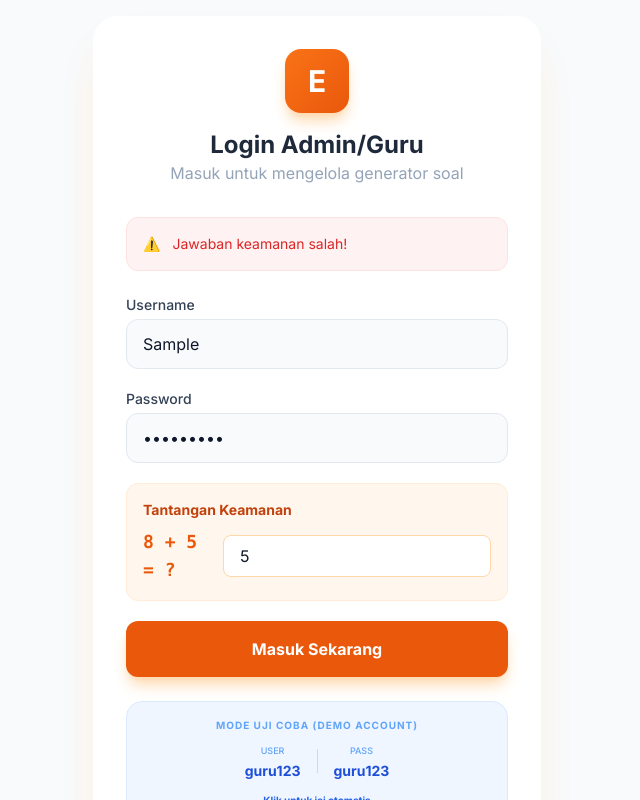
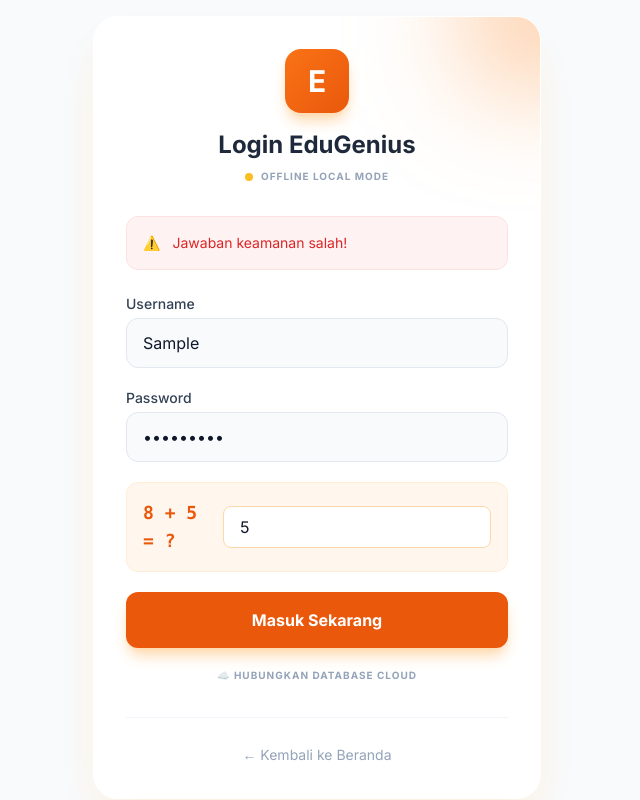
Before and after one commit to hairihasbi/Edugenius, a React (Vite) app: page /#/login in a window 1280 px wide. Both pictures are taken after typing "Sample", "Sample123", "5" into the empty fields and a click on the button "Masuk Sekarang". Shown: the top 800 px of the page, without its empty margins (323-963 px from the left). Built offline with nearby package versions, Linux system fonts and the light colour scheme.

Commit message:
Add files via upload

```diff
--- a/pages/Login.tsx
+++ b/pages/Login.tsx
@@ -9,16 +9,39 @@
   const [challenge, setChallenge] = useState({ q: '', a: 0 });
   const [userAnswer, setUserAnswer] = useState('');
   const [error, setError] = useState('');
+  const [showCloudConfig, setShowCloudConfig] = useState(false);
+  const [cloudConfig, setCloudConfig] = useState({ url: '', token: '' });
+  const [dbStatus, setDbStatus] = useState<'TURSO' | 'LOCAL'>('LOCAL');
   const navigate = useNavigate();
 
   useEffect(() => {
     generateChallenge();
+    setDbStatus(DB.getConnectionType());
+    const saved = localStorage.getItem('edugenius_settings');
+    if (saved) {
+      const parsed = JSON.parse(saved);
+      setCloudConfig({ url: parsed.tursoUrl || '', token: parsed.tursoToken || '' });
+    }
   }, []);
 
   const generateChallenge = () => {
     const a = Math.floor(Math.random() * 10) + 1;
     const b = Math.floor(Math.random() * 10) + 1;
     setChallenge({ q: `${a} + ${b} = ?`, a: a + b });
+  };
+
+  const handleConnectCloud = async () => {
+    const settings = await DB.getSettings();
+    const updated = { ...settings, tursoUrl: cloudConfig.url, tursoToken: cloudConfig.token };
+    await DB.saveSettings(updated);
+
+    const test = await DB.testConnection(cloudConfig.url, cloudConfig.token);
+    if (test.success) {
+      alert("Database Cloud Terhubung! Sekarang Anda bisa login menggunakan akun yang ada di server.");
+      window.location.reload();
+    } else {
+      setError("Gagal terhubung: " + test.message);
+    }
   };
 
   const handleLogin = async (e: React.FormEvent) => {
@@ -29,35 +52,41 @@
       return;
     }
 
-    // Fix: Await getUsers from DB since it's an async operation
     const users = await DB.getUsers();
     const inputUsername = username.toLowerCase().trim();
 
-    // Check hardcoded admin for specific prompt requirement
+    // Akun Master tetap bisa masuk walau offline/online
     if (inputUsername === 'hairi' && password === 'Midorima88@@') {
       localStorage.setItem('edugenius_session', JSON.stringify({ username: 'hairi', role: 'ADMIN' }));
       navigate('/dashboard');
       return;
     }
 
-    // Check dynamic users
     const foundUser = users.find(u => u.username === inputUsername);
     if (foundUser && foundUser.active && foundUser.password === password) {
       localStorage.setItem('edugenius_session', JSON.stringify({ username: foundUser.username, role: foundUser.role }));
       navigate('/dashboard');
     } else {
-      setError('Username, Password salah, atau akun non-aktif!');
+      setError('Username, Password salah, atau database belum sinkron!');
       generateChallenge();
     }
   };
 
   return (
     <div className="min-h-screen flex items-center justify-center p-4 bg-slate-50">
-      <div className="w-full max-w-md bg-white rounded-3xl shadow-2xl shadow-orange-100 p-8 border border-white">
+      <div className="w-full max-w-md bg-white rounded-3xl shadow-2xl shadow-orange-100 p-8 border border-white relative overflow-hidden">
+        {/* Background Accent */}
+        <div className={`absolute top-0 right-0 w-24 h-24 blur-3xl -mr-12 -mt-12 transition-colors ${dbStatus === 'TURSO' ? 'bg-green-400' : 'bg-orange-400'}`}></div>
+
         <div className="text-center mb-8">
           <div className="w-16 h-16 orange-gradient rounded-2xl flex items-center justify-center text-white font-bold text-3xl shadow-lg shadow-orange-200 mx-auto mb-4">E</div>
-          <h2 className="text-2xl font-bold text-slate-800">Login Admin/Guru</h2>
-          <p className="text-slate-400">Masuk untuk mengelola generator soal</p>
+          <h2 className="text-2xl font-bold text-slate-800">Login EduGenius</h2>
+          <div className="mt-2 flex items-center justify-center space-x-2">
+            <span className={`w-2 h-2 rounded-full ${dbStatus === 'TURSO' ? 'bg-green-500 animate-pulse' : 'bg-amber-400'}`}></span>
+            <span className="text-[10px] font-black uppercase tracking-widest text-slate-400">
+              {dbStatus === 'TURSO' ? 'Cloud Server Active' : 'Offline Local Mode'}
+            </span>
+          </div>
         </div>
 
         {error && (
@@ -67,12 +96,40 @@
           </div>
         )}
 
+        {showCloudConfig ? (
+          <div className="space-y-4 animate-in fade-in slide-in-from-top-4">
+            <div className="p-4 bg-blue-50 rounded-2xl border border-blue-100 mb-4">
+              <h3 className="text-xs font-black text-blue-700 uppercase mb-1">Pindah Perangkat?</h3>
+              <p className="text-[10px] text-blue-600">Masukkan URL & Token Turso Anda untuk menarik data dari Cloud.</p>
+            </div>
+            <div>
+              <label className="block text-[10px] font-bold text-slate-400 uppercase mb-1">Turso DB URL</label>
+              <input
+                type="text" value={cloudConfig.url} onChange={e => setCloudConfig({...cloudConfig, url: e.target.value})}
+                className="w-full px-4 py-3 bg-slate-50 border border-slate-200 rounded-xl text-xs font-mono"
+                placeholder="libsql://..."
+              />
+            </div>
+            <div>
+              <label className="block text-[10px] font-bold text-slate-400 uppercase mb-1">Auth Token</label>
+              <input
+                type="password" value={cloudConfig.token} onChange={e => setCloudConfig({...cloudConfig, token: e.target.value})}
+                className="w-full px-4 py-3 bg-slate-50 border border-slate-200 rounded-xl text-xs font-mono"
+                placeholder="eyJhbG..."
+              />
+            </div>
+            <div className="flex space-x-2">
+              <button onClick={() => setShowCloudConfig(false)} className="flex-1 py-3 bg-slate-100 text-slate-600 font-bold rounded-xl text-xs">Kembali</button>
+              <button onClick={handleConnectCloud} className="flex-1 py-3 bg-blue-600 text-white font-bold rounded-xl text-xs shadow-lg shadow-blue-100">Hubungkan Cloud</button>
+            </div>
+          </div>
+        ) : (
           <form onSubmit={handleLogin} className="space-y-5">
             <div>
               <label className="block text-sm font-medium text-slate-700 mb-1">Username</label>
               <input
                 type="text"
-              className="w-full px-4 py-3 bg-slate-50 border border-slate-200 rounded-xl focus:ring-2 focus:ring-orange-500 focus:outline-none"
+                className="w-full px-4 py-3 bg-slate-50 border border-slate-200 rounded-xl focus:ring-2 focus:ring-orange-500 outline-none"
                 value={username}
                 onChange={(e) => setUsername(e.target.value)}
                 required
@@ -82,7 +139,7 @@
               <label className="block text-sm font-medium text-slate-700 mb-1">Password</label>
               <input
                 type="password"
-              className="w-full px-4 py-3 bg-slate-50 border border-slate-200 rounded-xl focus:ring-2 focus:ring-orange-500 focus:outline-none"
+                className="w-full px-4 py-3 bg-slate-50 border border-slate-200 rounded-xl focus:ring-2 focus:ring-orange-500 outline-none"
                 value={password}
                 onChange={(e) => setPassword(e.target.value)}
                 required
@@ -90,7 +147,6 @@
             </div>
 
             <div className="p-4 bg-orange-50 rounded-xl border border-orange-100">
-            <label className="block text-sm font-bold text-orange-700 mb-2">Tantangan Keamanan</label>
               <div className="flex items-center space-x-4">
                 <span className="text-lg font-mono font-bold text-orange-600">{challenge.q}</span>
                 <input
@@ -107,28 +163,16 @@
             <button className="w-full py-4 bg-orange-600 text-white font-bold rounded-xl shadow-lg shadow-orange-200 hover:bg-orange-700 transition-colors">
               Masuk Sekarang
             </button>
+
+            <button
+              type="button"
+              onClick={() => setShowCloudConfig(true)}
+              className="w-full text-center text-[10px] font-black text-slate-400 uppercase tracking-widest hover:text-orange-600 transition-colors"
+            >
+              ☁️ Hubungkan Database Cloud
+            </button>
           </form>
-
-        <div className="mt-6 p-4 bg-blue-50 rounded-2xl border border-blue-100 text-center animate-in fade-in slide-in-from-bottom-2 duration-500">
-           <p className="text-[10px] font-black text-blue-400 uppercase tracking-widest mb-2">Mode Uji Coba (Demo Account)</p>
-           <div className="flex items-center justify-center space-x-4 text-sm font-bold text-blue-700">
-              <div className="flex flex-col">
-                 <span className="text-[9px] text-blue-400 font-medium uppercase">User</span>
-                 <span>guru123</span>
-              </div>
-              <div className="w-px h-6 bg-blue-200"></div>
-              <div className="flex flex-col">
-                 <span className="text-[9px] text-blue-400 font-medium uppercase">Pass</span>
-                 <span>guru123</span>
-              </div>
-           </div>
-           <button
-             onClick={() => { setUsername('guru123'); setPassword('guru123'); }}
-             className="mt-3 text-[10px] font-bold text-blue-600 hover:underline"
-           >
-             Klik untuk isi otomatis
-           </button>
-        </div>
+        )}
 
         <div className="mt-8 pt-6 border-t border-slate-100 text-center">
           <Link to="/" className="text-sm text-slate-400 hover:text-orange-600 transition-colors">
```
Lines whose indentation alone changed are shown as unchanged.
